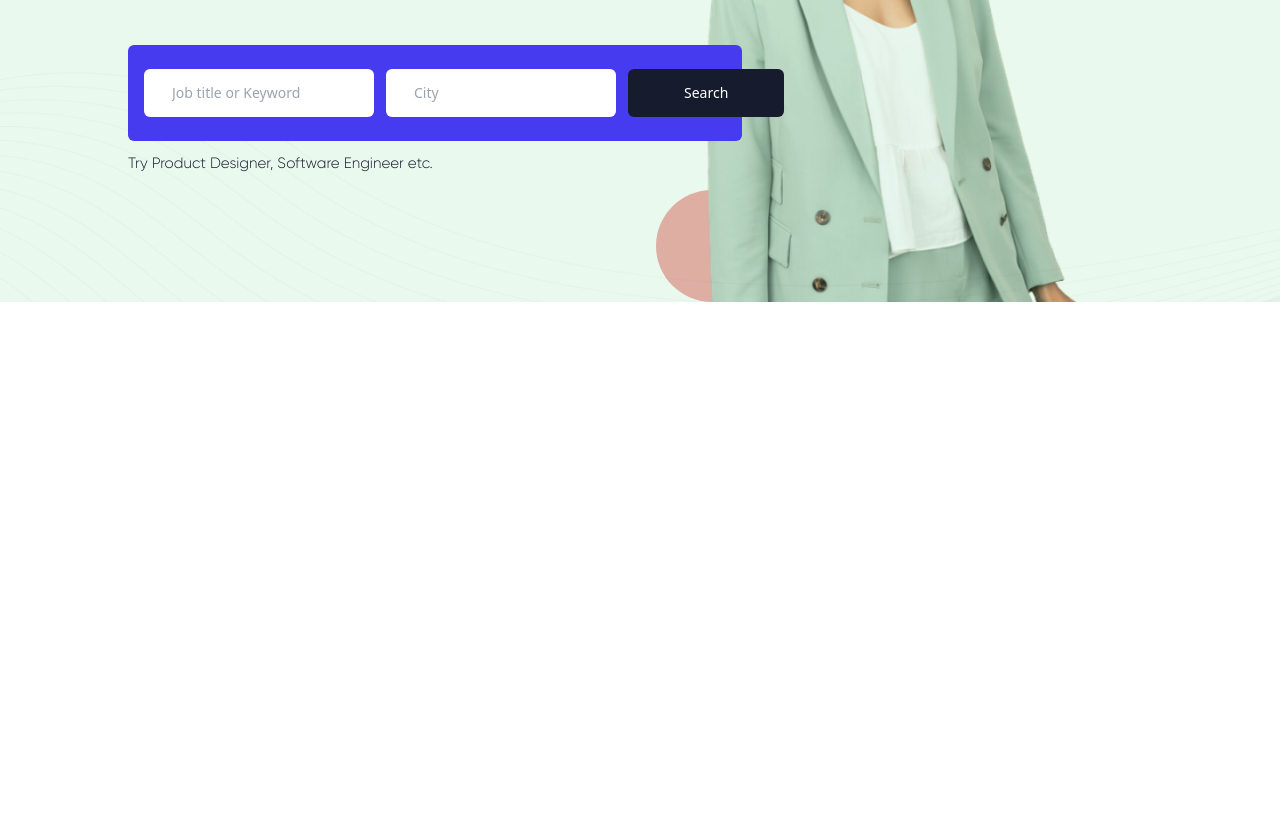
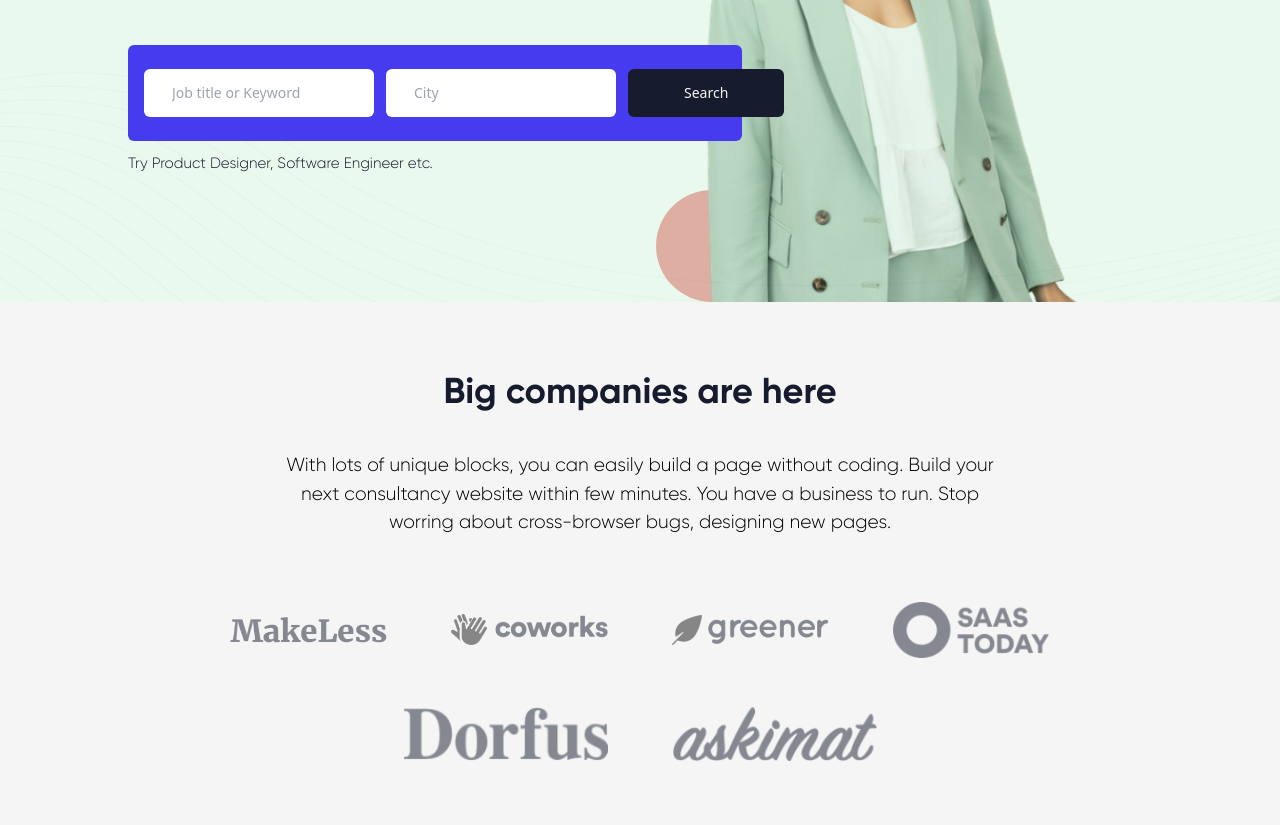
Before and after one commit to Juadebfm/august_tailwind_class, a plain HTML site: page brainwave.io/src/index.html in a window 1280 px wide. Shown: the part 419-1244 px from the top of the page. Before the commit the page ends 800 px from the top, so only its background shows below. Drawn offline with nearby package versions, Linux system fonts and the light colour scheme.

Commit message:
feat: Started Main,  Added Section 1

```diff
--- a/brainwave.io/src/index.html
+++ b/brainwave.io/src/index.html
@@ -71,5 +71,25 @@
             </div>
         </section>
     </header>
+    <main>
+        <section class="px-8 py-16 md:px-32 bg-pj_white">
+            <div class="w-[100%] md:w-[72%] m-auto text-center mb-16">
+                <h2 class="font-gilroy_bold  text-[26px] md:text-[36px] text-pj_blk mb-8">Big companies are here</h2>
+                <p class="font-gilroy_light text-[14px] md:text-[19px] text-pj_blk]">With lots of unique blocks, you can easily build a page without coding. Build your next consultancy website within few minutes. You have a business to run. Stop worring about cross-browser bugs, designing new pages.</p>
+            </div>
+            <div class="w-[100%] md:w-[80%] m-auto">
+                <div class="flex items-center gap-6 mb-6 md:mb-12 md:gap-16 ">
+                    <div class="w-[100%] md:w-[50%]"><img class="w-[100%]" src="./images/pj1.png" alt="company"></div>
+                    <div class="w-[100%] md:w-[50%]"><img class="w-[100%]" src="./images/pj2.png" alt="company"></div>
+                    <div class="w-[100%] md:w-[50%]"><img class="w-[100%]" src="./images/pj3.png" alt="company"></div>
+                    <div class="w-[100%] md:w-[50%]"><img class="w-[100%]" src="./images/pj5.png" alt="company"></div>
+                </div>
+                <div class="flex justify-center gap-6 md:gap-16">
+                    <div class=" w-[50%] md:w-[25%]"><img class="w-[50%] m-auto md:w-[100%]" src="./images/pj7.png" alt="company"></div>
+                    <div class=" w-[50%] md:w-[25%]"><img class="w-[50%] m-auto md:w-[100%]" src="./images/pj8.png" alt="company"></div>
+                </div>
+            </div>
+        </section>
+    </main>
 </body>
 </html>
```
Also changed, not shown: brainwave.io/src/output.css.
